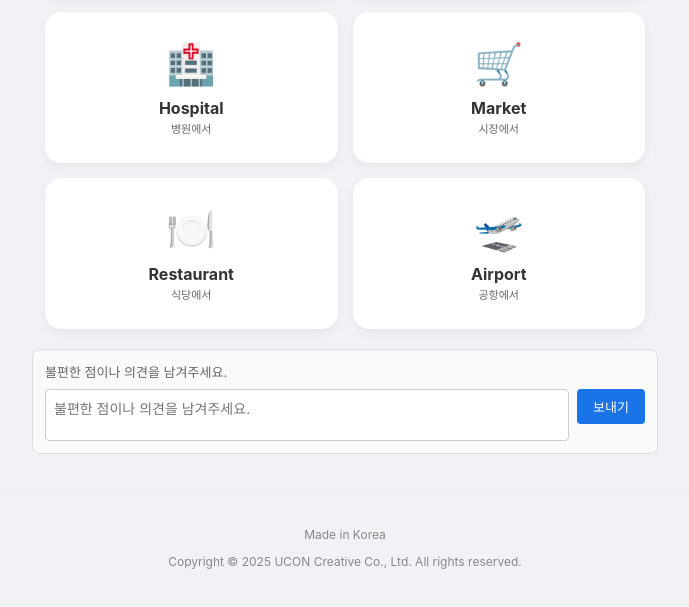
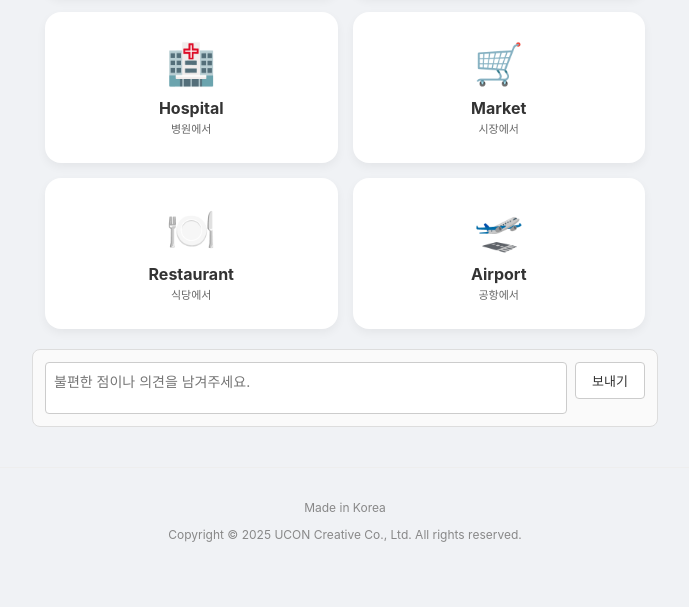
Before and after one commit to jongjean/gloto, a plain HTML site: page index.html in a window 1280 px wide. Shown: the part 773-1380 px from the top of the page, without its empty margins (295-984 px from the left). Drawn offline with Linux system fonts and the light colour scheme.

Commit message:
style: Remove duplicate feedback label and change send button to white

```diff
--- a/index.html
+++ b/index.html
@@ -489,12 +489,11 @@
     <!-- Feedback Form -->
     <div id="feedback-form"
         style="max-width: 600px; margin: 20px auto 10px; padding: 12px; border: 1px solid #ddd; border-radius: 8px; background: #fafafa;">
-        <p id="fb-label" style="margin: 0 0 8px 0; font-size: 13px; color: #666;">불편사항이나 의견을 보내주세요</p>
         <div style="display: flex; gap: 8px;">
             <textarea id="fb-msg" rows="2" placeholder="의견을 입력해주세요..."
                 style="flex: 1; padding: 8px; border: 1px solid #ccc; border-radius: 4px; font-size: 14px; resize: none; font-family: inherit; color: #333;"></textarea>
             <button id="fb-send" onclick="sendFeedback()"
-                style="padding: 8px 16px; background: #1a73e8; color: white; border: none; border-radius: 4px; font-size: 13px; cursor: pointer; align-self: flex-start; white-space: nowrap;">전송</button>
+                style="padding: 8px 16px; background: #fff; color: #333; border: 1px solid #ccc; border-radius: 4px; font-size: 13px; cursor: pointer; align-self: flex-start; white-space: nowrap;">전송</button>
         </div>
     </div>
 
@@ -648,9 +647,9 @@
             if (targetLang) renderCategories();
 
             // Feedback Form
-            if (document.getElementById('fb-label')) document.getElementById('fb-label').innerText = t.phFeedback || "불편사항이나 의견을 보내주세요";
             if (document.getElementById('fb-msg')) document.getElementById('fb-msg').placeholder = t.phFeedback || "의견을 입력해주세요...";
             if (document.getElementById('fb-send')) document.getElementById('fb-send').innerText = t.btnSend || "전송";
+
 
 
         }
```
